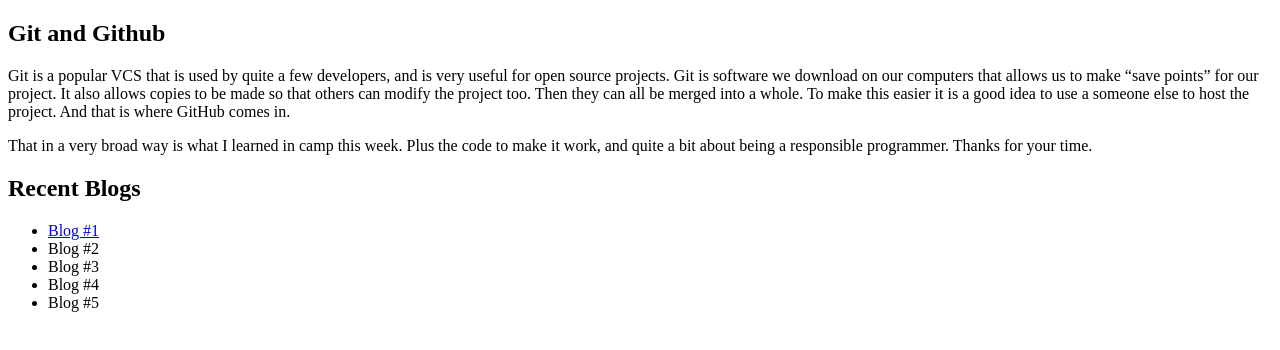
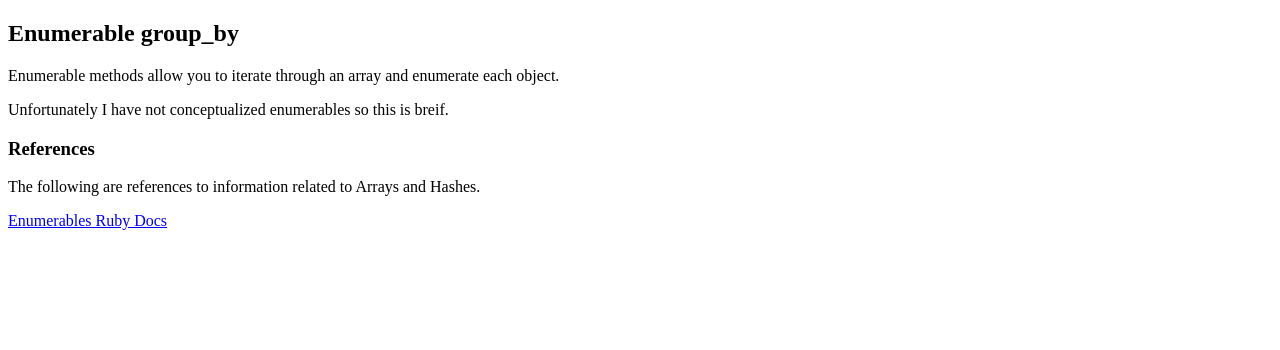
Before and after one commit to egolden-git/egolden-git.github.io, a plain HTML site: page blog/enumerable-methods.html in a window 1280 px wide. Drawn offline with Linux system fonts and the light colour scheme.

Commit message:
Update blog

```diff
--- a/blog/enumerable-methods.html
+++ b/blog/enumerable-methods.html
@@ -6,21 +6,17 @@
 </head>
 <body>
 <article>
-<h2> Git and Github</h2>
+<h2>Enumerable group_by</h2>
 <p>
-      Git is a popular VCS that is used by quite a few developers, and is very useful for open source projects.  Git is software we download on our computers that allows us to make “save points” for our project.  It also allows copies to be made so that others can modify the project too.  Then they can all be merged into a whole.  To make this easier it is a good idea to use a someone else to host the project.  And that is where GitHub comes in.
+      Enumerable methods allow you to iterate through an array and enumerate each object.
     </p>
     <p>
-      That in a very broad way is what I learned in camp this week.  Plus the code to make it work, and quite a bit about being a responsible programmer.  Thanks for your time.
+      Unfortunately I have not conceptualized enumerables so this is breif.
     </article>
    <section>
-      <h2>Recent Blogs</h2>
-        <ul>
-          <li><a href="http://egolden-git.github.io/blog/git.html">Blog #1</a></li>
-          <li>Blog #2</li>
-          <li>Blog #3</li>
-          <li>Blog #4</li>
-          <li>Blog #5</li>
+      <h3>References</h3>
+      <p>The following are references to information related to Arrays and Hashes.</p>
+      <a href="http://ruby-doc.org/core-2.2.3/Enumerable.html">Enumerables Ruby Docs</a><br>
         </ul>
     </section>
 
```
Also changed, not shown: blog/index.html (+1 -0 lines).
